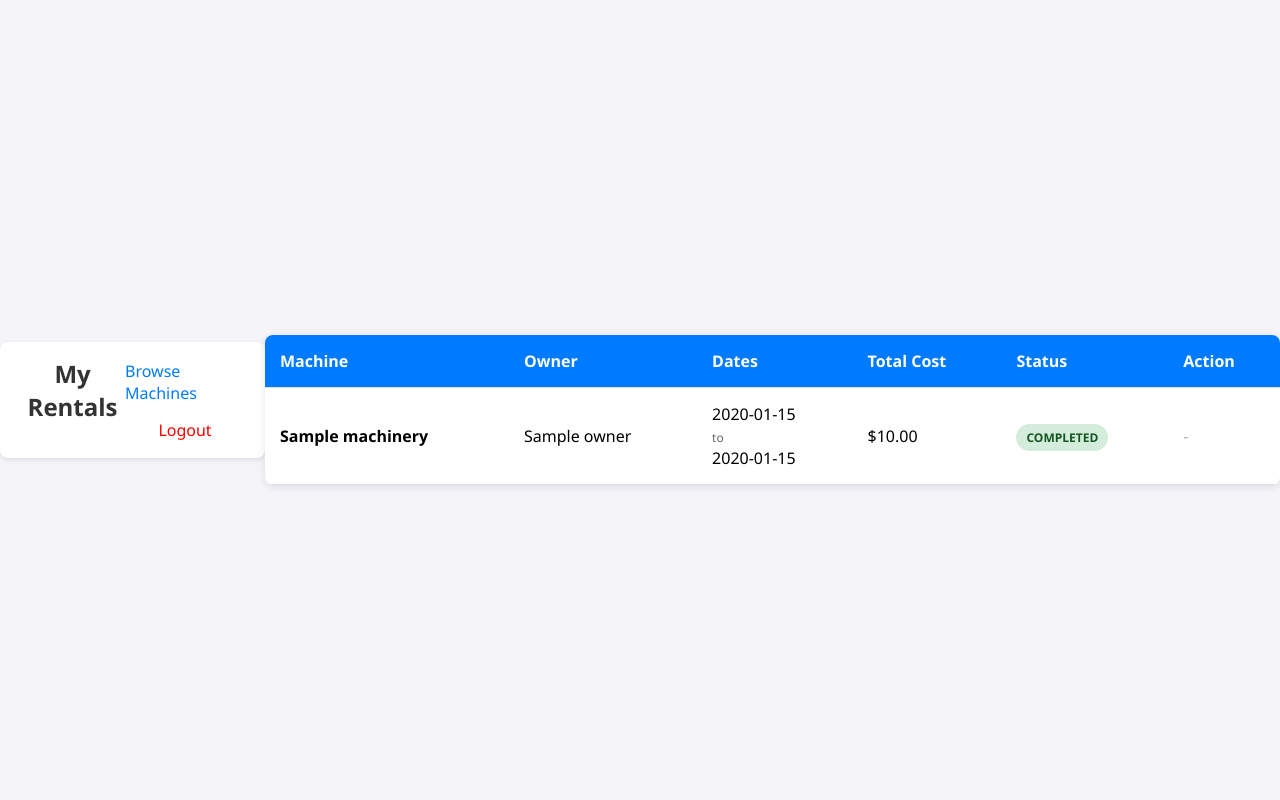
After one commit to ArafUlHaque/Torque4Hire, a PHP site: page /my_rentals.php in a window 1280 px wide. The commit adds this page. Run offline with PHP 8.4, Linux system fonts and the light colour scheme; the visitor is signed in with stand-in values (Sample User, id 1); tables that the repository leaves empty hold one stand-in row (values such as "Sample post").

Commit message:
added my_rentals.php and return_,machine.php, modified view_machinery.php to add navbar

```diff
--- /dev/null
+++ b/my_rentals.php
@@ -0,0 +1,152 @@
+<?php
+session_start();
+include 'db_connect.php';
+
+if (!isset($_SESSION['user_email']) || $_SESSION['role'] != 'RENTER') {
+    header("Location: login.php");
+    exit();
+}
+
+$renter_email = $_SESSION['user_email'];
+
+$sql = "SELECT r.*, m.model_name, m.daily_rate, o.company_name
+        FROM rentals r
+        JOIN machinery m ON r.machine_id = m.machine_id
+        JOIN owners o ON m.owner_email = o.owner_email
+        WHERE r.renter_email = ?
+        ORDER BY r.rental_id DESC"; // Show newest first
+
+$stmt = $conn->prepare($sql);
+$stmt->bind_param("s", $renter_email);
+$stmt->execute();
+$result = $stmt->get_result();
+?>
+
+<!DOCTYPE html>
+<html>
+<head>
+    <title>My Rentals - Torque4Hire</title>
+    <link rel="stylesheet" href="style.css">
+    <style>
+        /* Table Styling */
+        table {
+            width: 100%;
+            border-collapse: collapse;
+            margin-top: 20px;
+            background: white;
+            box-shadow: 0 2px 8px rgba(0,0,0,0.1);
+            border-radius: 8px;
+            overflow: hidden;
+        }
+        th, td {
+            padding: 15px;
+            text-align: left;
+            border-bottom: 1px solid #ddd;
+        }
+        th {
+            background-color: #007bff;
+            color: white;
+        }
+        tr:hover { background-color: #f1f1f1; }
+
+        /* Status Badges */
+        .status {
+            padding: 5px 10px;
+            border-radius: 20px;
+            font-size: 12px;
+            font-weight: bold;
+        }
+        .status-active { background-color: #fff3cd; color: #856404; } /* Yellow */
+        .status-completed { background-color: #d4edda; color: #155724; } /* Green */
+
+        /* Return Button */
+        .btn-return {
+            background-color: #dc3545; /* Red */
+            color: white;
+            padding: 8px 12px;
+            text-decoration: none;
+            border-radius: 4px;
+            font-size: 14px;
+        }
+        .btn-return:hover { background-color: #c82333; }
+
+        .navbar {
+            display: flex;
+            justify-content: space-between;
+            align-items: center;
+            background: white;
+            padding: 15px 20px;
+            border-radius: 8px;
+            box-shadow: 0 2px 5px rgba(0,0,0,0.1);
+        }
+    </style>
+</head>
+<body>
+
+    <div class="navbar">
+        <h2>My Rentals</h2>
+        <div>
+            <a href="view_machinery.php" style="display:inline; margin-right:20px;">Browse Machines</a>
+            <a href="logout.php" style="color: red;">Logout</a>
+        </div>
+    </div>
+
+    <?php if (isset($_GET['msg'])) { ?>
+        <p style="color: green; text-align: center; font-weight: bold;">
+            <?php echo htmlspecialchars($_GET['msg']); ?>
+        </p>
+    <?php } ?>
+
+    <?php if ($result->num_rows > 0) { ?>
+        <table>
+            <thead>
+                <tr>
+                    <th>Machine</th>
+                    <th>Owner</th>
+                    <th>Dates</th>
+                    <th>Total Cost</th>
+                    <th>Status</th>
+                    <th>Action</th>
+                </tr>
+            </thead>
+            <tbody>
+                <?php while ($row = $result->fetch_assoc()) { ?>
+                    <tr>
+                        <td><b><?php echo htmlspecialchars($row['model_name']); ?></b></td>
+                        <td><?php echo htmlspecialchars($row['company_name']); ?></td>
+                        <td>
+                            <?php echo $row['start_date']; ?> <br>
+                            <span style="font-size:12px; color:#666;">to</span> <br>
+                            <?php echo $row['end_date']; ?>
+                        </td>
+                        <td>$<?php echo $row['total_cost']; ?></td>
+
+                        <td>
+                            <?php if ($row['rental_status'] == 'COMPLETED') { ?>
+                                <span class="status status-completed">COMPLETED</span>
+                            <?php } else { ?>
+                                <span class="status status-active">ACTIVE</span>
+                            <?php } ?>
+                        </td>
+
+                        <td>
+                            <?php if ($row['rental_status'] != 'COMPLETED') { ?>
+                                <a href="return_machine.php?rental_id=<?php echo $row['rental_id']; ?>&machine_id=<?php echo $row['machine_id']; ?>"
+                                   class="btn-return"
+                                   onclick="return confirm('Are you sure you want to return this machine?');">
+                                   Return Now
+                                </a>
+                            <?php } else { ?>
+                                <span style="color:#aaa;">-</span>
+                            <?php } ?>
+                        </td>
+                    </tr>
+                <?php } ?>
+            </tbody>
+        </table>
+    <?php } else { ?>
+        <p style="text-align:center; margin-top:50px; color:#666;">You haven't rented any machines yet.</p>
+    <?php } ?>
+
+</body>
+</html>
```
Also changed, not shown: return_,machine.php (added, +38 -0 lines), view_machinery.php (+8 -5 lines).
